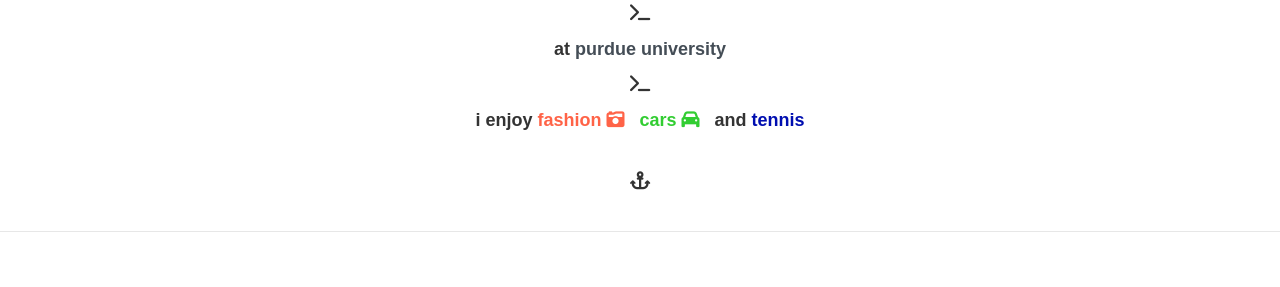
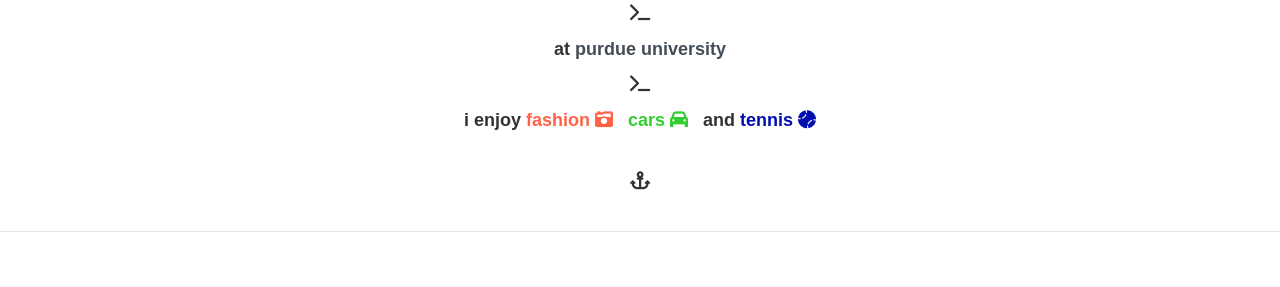
Before and after one commit to jawang94/jawang94.github.io, a Jekyll site: the page built from index.html, in a window 1280 px wide and 900 px high, scrolled down 983 px. Shown: the part 150-437 px from the top of the window. Built offline with Jekyll 4.4.1, drawn with Linux system fonts in a browser that asks for light colours; nearby versions of some CDN libraries.

Commit message:
about me update

```diff
--- a/_includes/about.html
+++ b/_includes/about.html
@@ -23,7 +23,10 @@
         <font color="LimeGreen"
           >cars <i class="fa fa-automobile" aria-hidden="true"></i
         ></font>
-        &nbsp and <font color="US Open Blue">tennis </font>
+        &nbsp and
+        <font color="US Open Blue"
+          >tennis <i class="fas fa-baseball-ball" aria-hidden="true"></i>
+        </font>
         <p><br /></p>
         <p><i class="fa fa-anchor"></i></p>
         <br />
```
